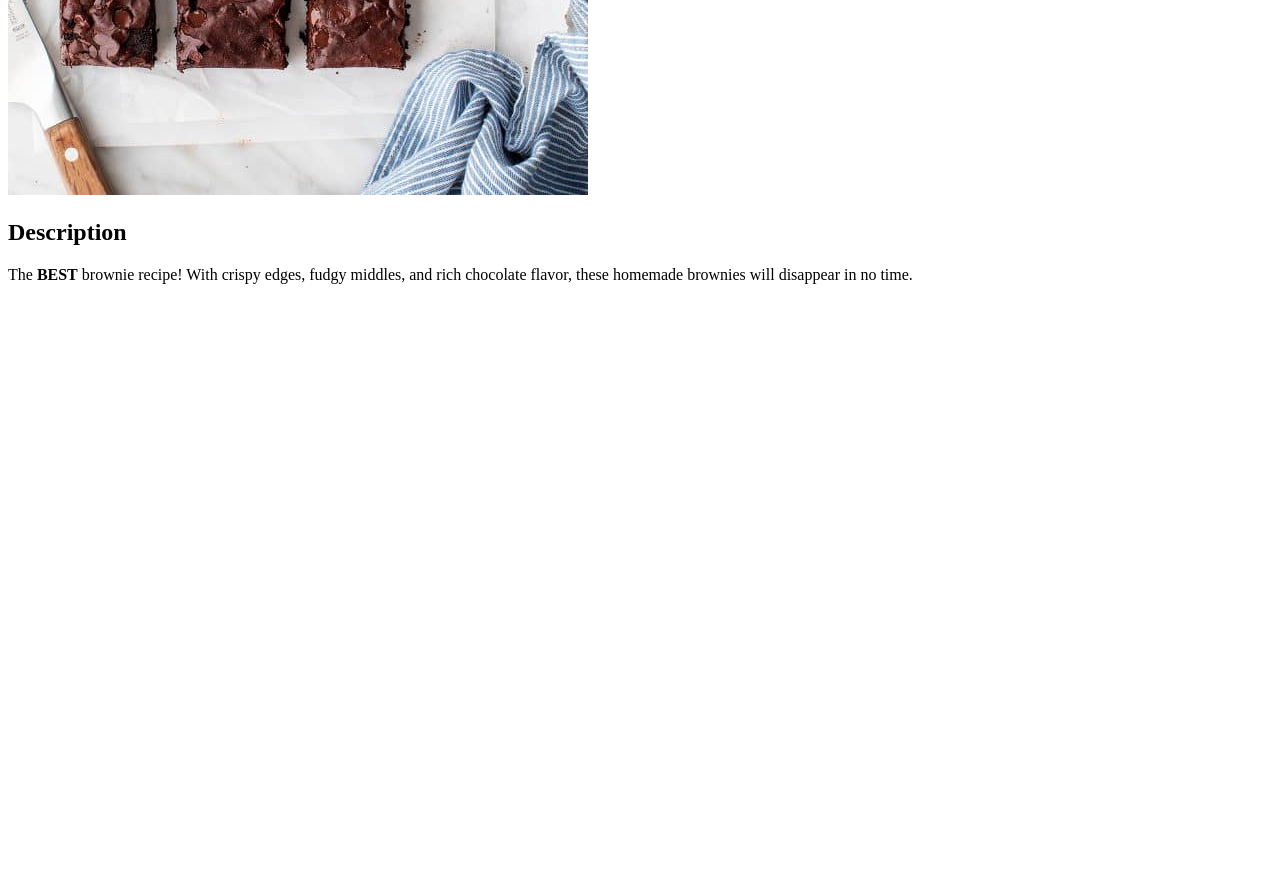
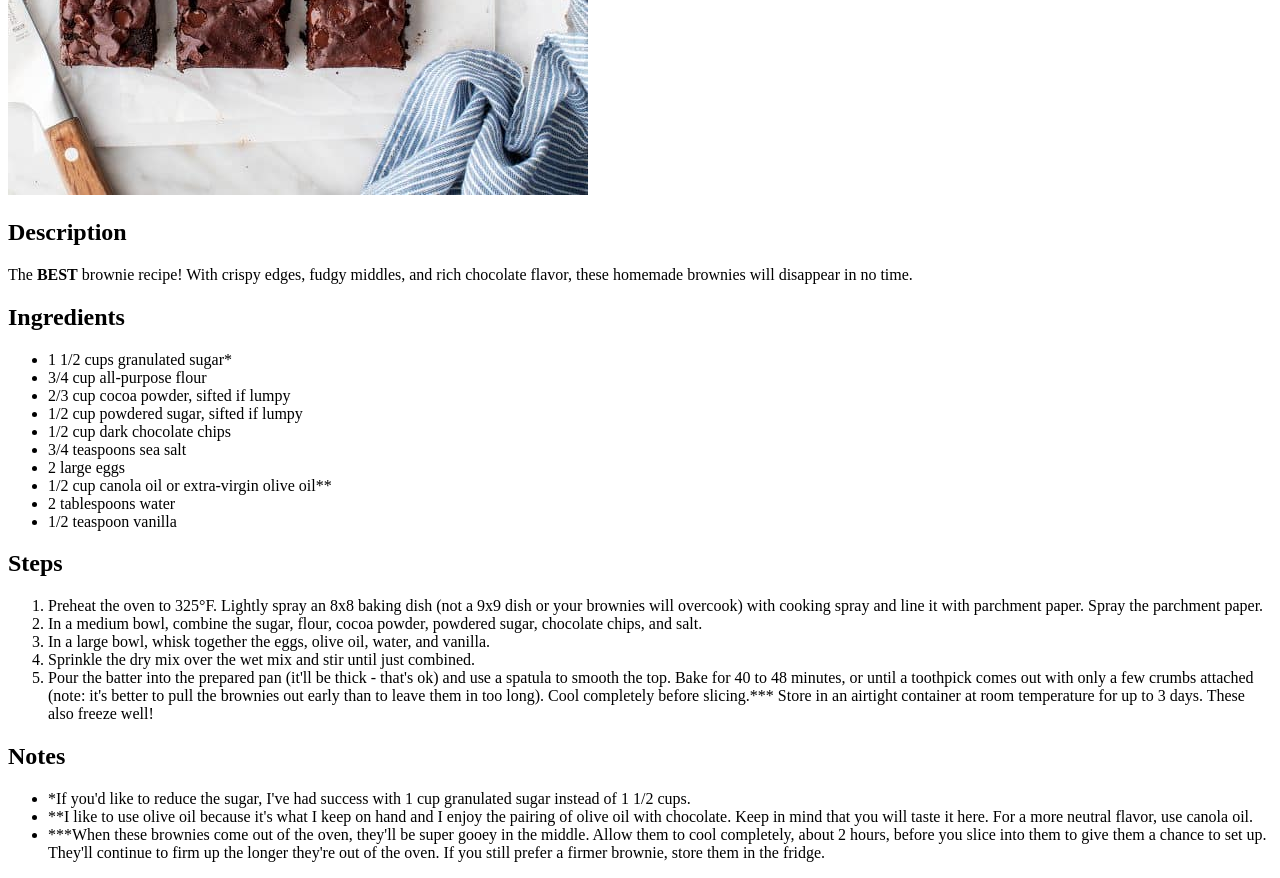
Before and after one commit to FacelessJim/odin-recipes, a plain HTML site: page recipes/brownies.html in a window 1280 px wide. Shown: the part 611-1489 px from the top of the page. Before the commit the page ends 911 px from the top, so only its background shows below. Drawn offline with Linux system fonts and the light colour scheme.

Commit message:
Complete brownies.html ingredients and steps

```diff
--- a/recipes/brownies.html
+++ b/recipes/brownies.html
@@ -10,6 +10,33 @@
     <img src="./images/brownies.jpg" alt="Delicious looking brownies">
     <h2>Description</h2>
     <p>The <strong>BEST</strong> brownie recipe! With crispy edges, fudgy middles, and rich chocolate flavor, these homemade brownies will disappear in no time.</p>
+    <h2 class="ingredients">Ingredients</h2>
+    <ul>
+        <li>1 1/2 cups granulated sugar*</li>
+        <li>3/4 cup all-purpose flour</li>
+        <li>2/3 cup cocoa powder, sifted if lumpy</li>
+        <li>1/2 cup powdered sugar, sifted if lumpy</li>
+        <li>1/2 cup dark chocolate chips</li>
+        <li>3/4 teaspoons sea salt</li>
+        <li>2 large eggs</li>
+        <li>1/2 cup canola oil or extra-virgin olive oil**</li>
+        <li>2 tablespoons water</li>
+        <li>1/2 teaspoon vanilla</li>
+    </ul>
+    <h2>Steps</h2>
+    <ol>
+        <li>Preheat the oven to 325°F. Lightly spray an 8x8 baking dish (not a 9x9 dish or your brownies will overcook) with cooking spray and line it with parchment paper. Spray the parchment paper.</li>
+        <li>In a medium bowl, combine the sugar, flour, cocoa powder, powdered sugar, chocolate chips, and salt.</li>
+        <li>In a large bowl, whisk together the eggs, olive oil, water, and vanilla.</li>
+        <li>Sprinkle the dry mix over the wet mix and stir until just combined.</li>
+        <li>Pour the batter into the prepared pan (it'll be thick - that's ok) and use a spatula to smooth the top. Bake for 40 to 48 minutes, or until a toothpick comes out with only a few crumbs attached (note: it's better to pull the brownies out early than to leave them in too long). Cool completely before slicing.*** Store in an airtight container at room temperature for up to 3 days. These also freeze well!</li>
+    </ol>
+    <h2 class="notes">Notes</h2>
+    <ul>
+        <li>*If you'd like to reduce the sugar, I've had success with 1 cup granulated sugar instead of 1 1/2 cups.</li>
+        <li>**I like to use olive oil because it's what I keep on hand and I enjoy the pairing of olive oil with chocolate. Keep in mind that you will taste it here. For a more neutral flavor, use canola oil.</li>
+        <li>***When these brownies come out of the oven, they'll be super gooey in the middle. Allow them to cool completely, about 2 hours, before you slice into them to give them a chance to set up. They'll continue to firm up the longer they're out of the oven. If you still prefer a firmer brownie, store them in the fridge.</li>
+    </ul>
 
 </body>
 </html>
```
Also changed, not shown: index.html (+2 -2 lines), recipes/sesame-chicken.html (+1 -1 lines).
